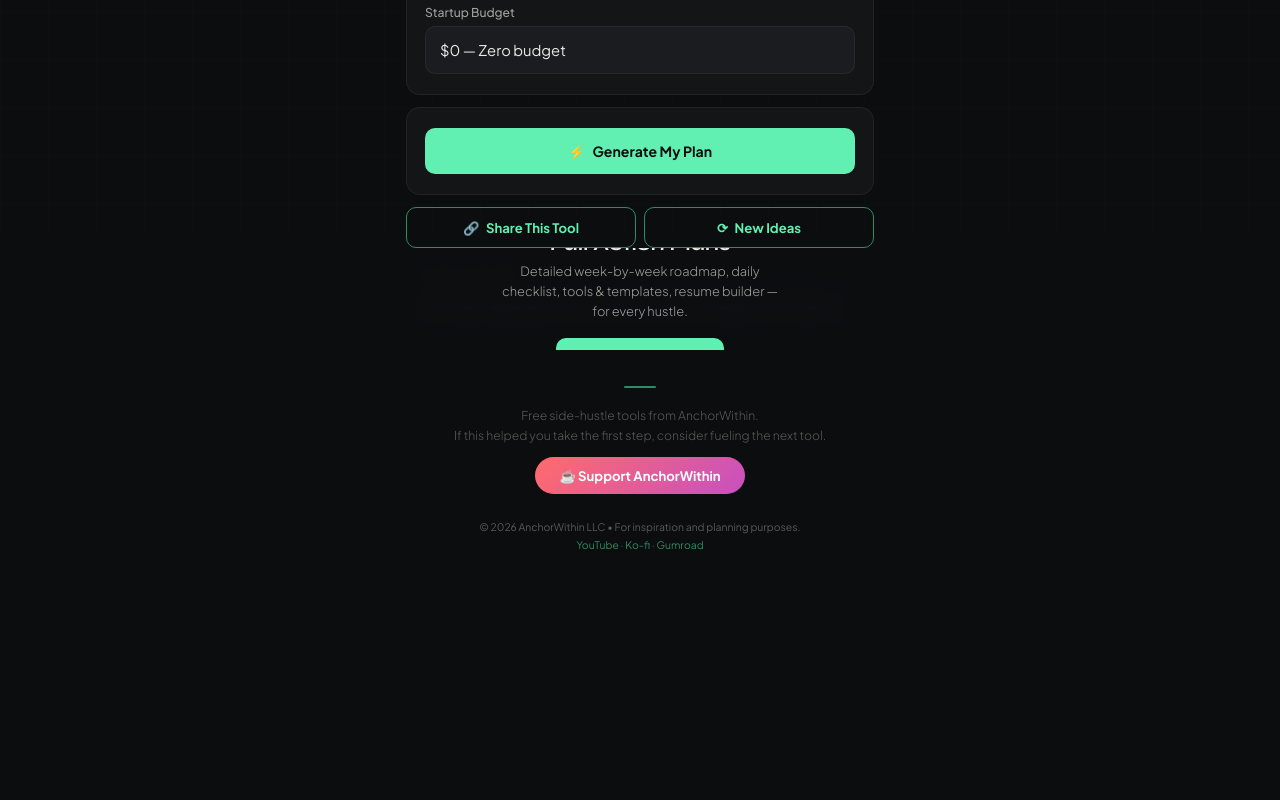
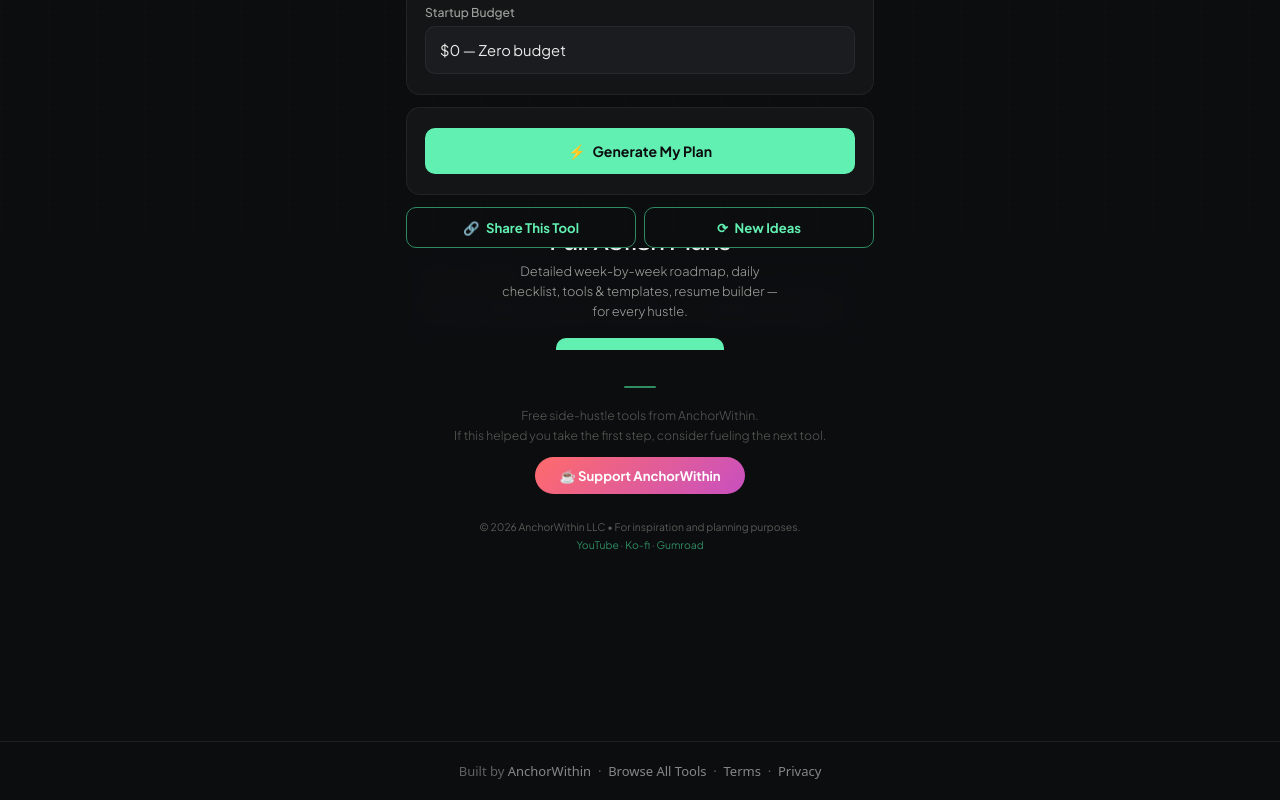
Before and after one commit to AcKccreate/side-hustle-planner, a plain HTML site: page index.html in a window 1280 px wide. Shown: the part 564-1364 px from the top of the page. Before the commit the page ends 1257 px from the top, so only its background shows below. Drawn offline with Linux system fonts and the light colour scheme.

Commit message:
Add SEO meta tags, OG/Twitter cards, canonical URLs, AnchorWithin footer

```diff
--- a/index.html
+++ b/index.html
@@ -370,6 +370,26 @@ body::before{
   .chip{padding:6px 12px;font-size:.78rem}
 }
 </style>
+<!-- AW-SEO-INJECTED -->
+<meta name="keywords" content="side hustle ideas, make money online, passive income, side income planner, ai business ideas">
+<link rel="canonical" href="https://AcKccreate.github.io/side-hustle-planner/">
+<!-- Open Graph -->
+<meta property="og:type"        content="website">
+<meta property="og:title"       content="AI Side Hustle Planner — Get Your Personalized Income Plan in 30 Seconds">
+<meta property="og:description" content="Answer 3 questions. Get a personalized side hustle roadmap powered by AI. Free by AnchorWithin.">
+<meta property="og:url"         content="https://AcKccreate.github.io/side-hustle-planner/">
+<meta property="og:image"       content="https://AcKccreate.github.io/og-image.png">
+<meta property="og:site_name"   content="AnchorWithin">
+<!-- Twitter Card -->
+<meta name="twitter:card"        content="summary_large_image">
+<meta name="twitter:title"       content="AI Side Hustle Planner — Get Your Personalized Income Plan in 30 Seconds">
+<meta name="twitter:description" content="Answer 3 questions. Get a personalized side hustle roadmap powered by AI. Free by AnchorWithin.">
+<meta name="twitter:image"       content="https://AcKccreate.github.io/og-image.png">
+<meta name="twitter:site"        content="@AnchorWithin">
+<!-- Structured Data -->
+<script type="application/ld+json">
+{"@context":"https://schema.org","@type":"WebApplication","name":"AI Side Hustle Planner — Get Your Personalized Income Plan in 30 Seconds","description":"Answer 3 questions. Get a personalized side hustle roadmap powered by AI. Free by AnchorWithin.","url":"https://AcKccreate.github.io/side-hustle-planner/","author":{"@type":"Organization","name":"AnchorWithin"},"offers":{"@type":"Offer","price":"$2.99 Pro"}}
+</script>
 </head>
 <body>
 
@@ -755,5 +775,21 @@ function shareIt() {
   }
 }
 </script>
+
+<!-- AnchorWithin Footer -->
+<style>
+.aw-footer{margin-top:48px;padding:20px 16px;border-top:1px solid rgba(255,255,255,.08);text-align:center;font-family:system-ui,sans-serif;font-size:13px;color:rgba(255,255,255,.35)}
+.aw-footer a{color:rgba(255,255,255,.5);text-decoration:none}.aw-footer a:hover{color:rgba(255,255,255,.8)}
+</style>
+<footer class="aw-footer">
+  Built by <a href="https://anchorwithin.com" target="_blank" rel="noopener">AnchorWithin</a>
+  &nbsp;·&nbsp;
+  <a href="https://anchorwithin.gumroad.com" target="_blank" rel="noopener">Browse All Tools</a>
+  &nbsp;·&nbsp;
+  <a href="https://anchorwithin.com/legal/terms" target="_blank" rel="noopener">Terms</a>
+  &nbsp;·&nbsp;
+  <a href="https://anchorwithin.com/legal/privacy" target="_blank" rel="noopener">Privacy</a>
+</footer>
+
 </body>
 </html>
```
